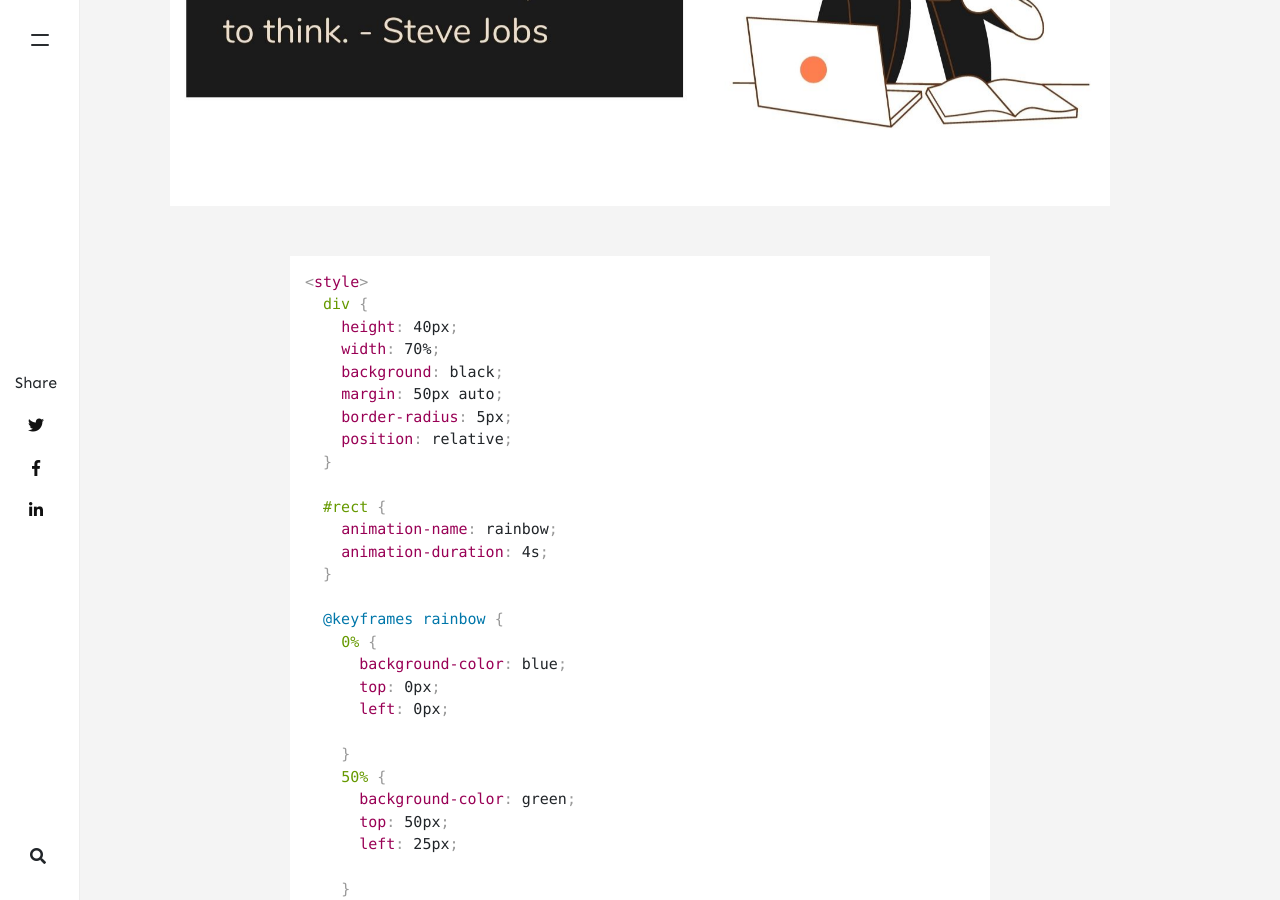
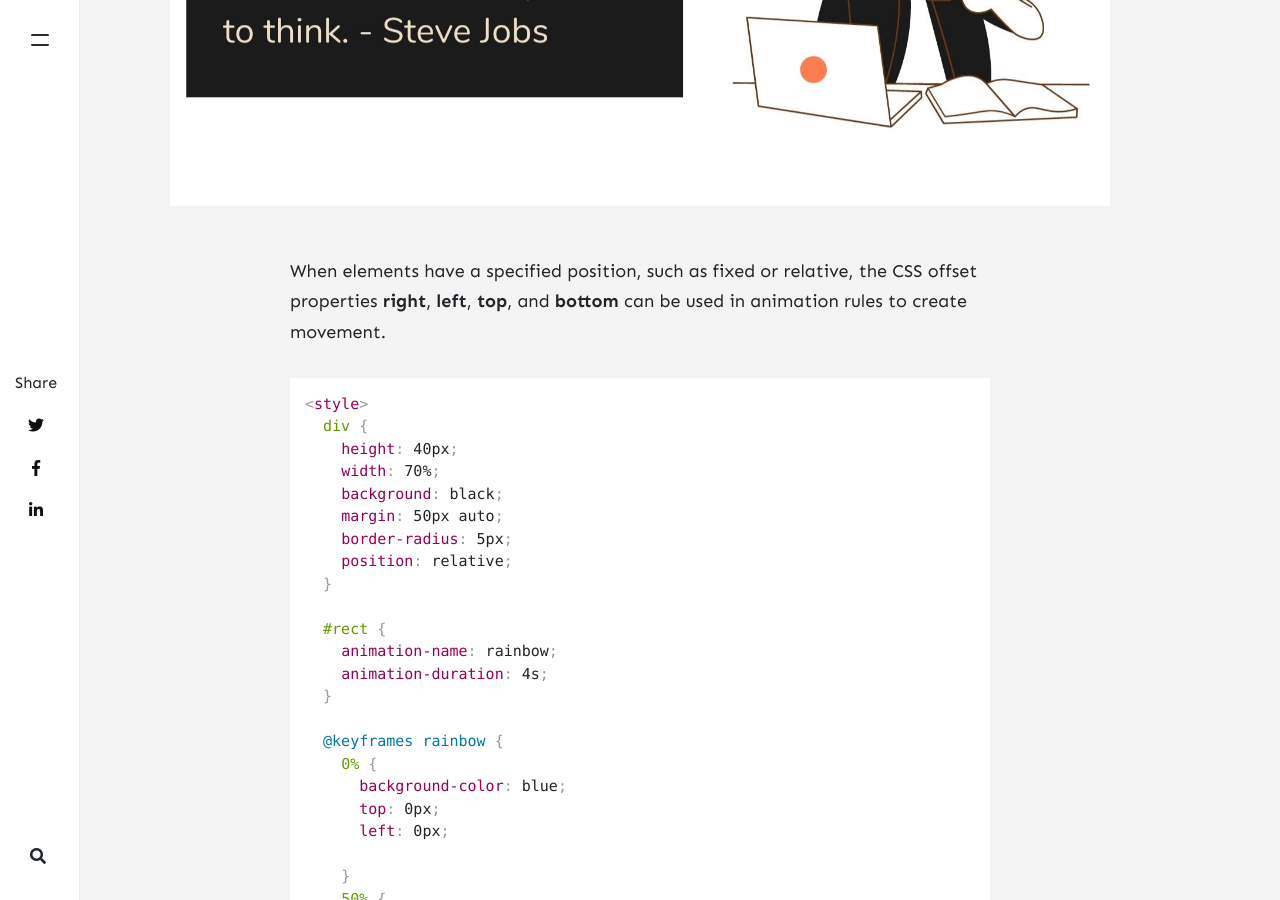
Before and after one commit to Dev-Path/briefcase, a Jekyll site: the page built from _posts/2021-09-05-challenges-and-snippets.md, in a window 1280 px wide and 900 px high, scrolled down 743 px. Built offline with Jekyll 4.4.1, drawn with Linux system fonts in a browser that asks for light colours; nearby versions of some CDN libraries; comment, search, counter and statistics services are not loaded.

Commit message:
update content

````diff
--- a/_posts/2021-09-05-challenges-and-snippets.md
+++ b/_posts/2021-09-05-challenges-and-snippets.md
@@ -7,6 +7,8 @@ image: assets/images/coding.jpg
 beforetoc: ""
 toc:
 ---
+
+When elements have a specified position, such as fixed or relative, the CSS offset properties **right**, **left**, **top**, and **bottom** can be used in animation rules to create movement.
 
 ```html
 <style>
````
